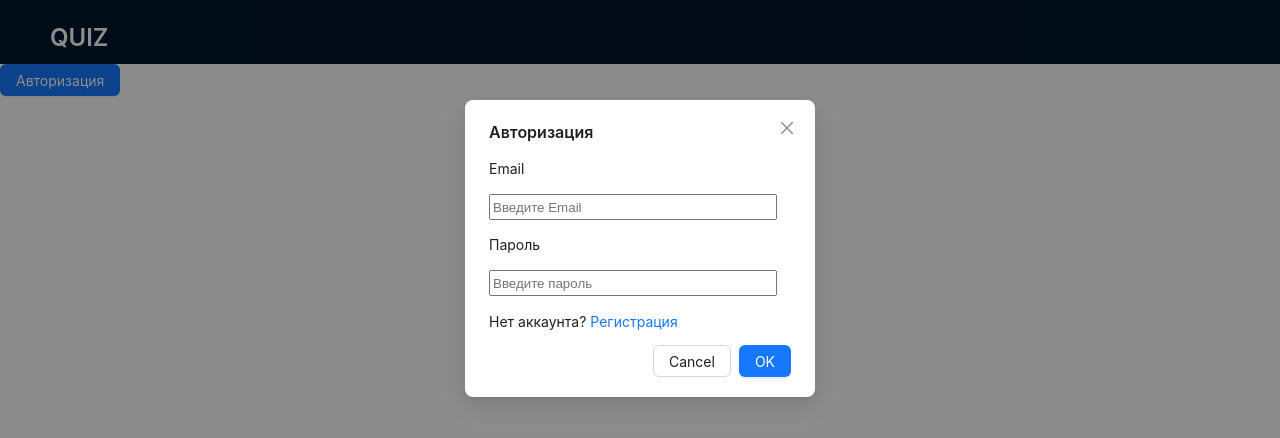
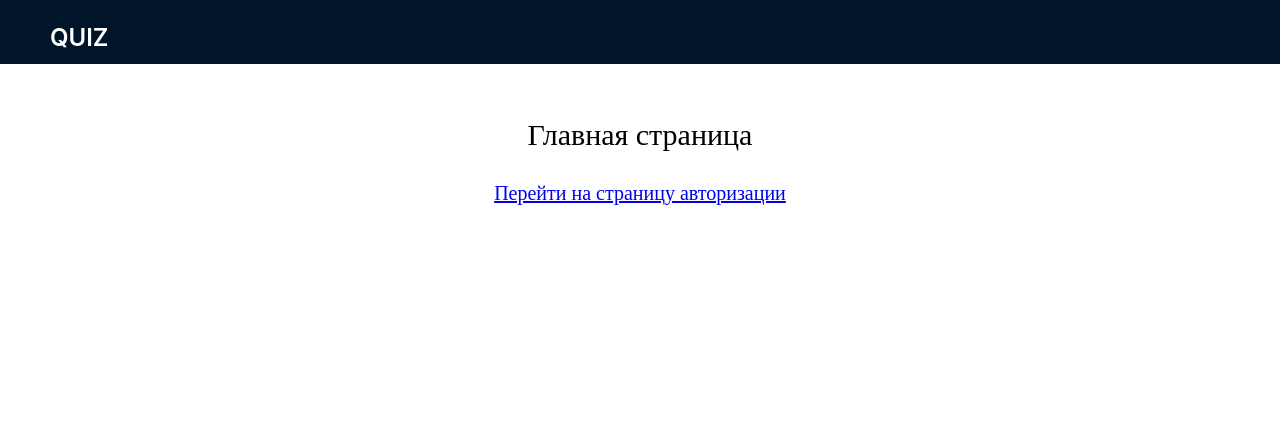
Before and after one commit to OlesyaSemiguk/quiz_sputnik, a React app: page / in a window 1280 px wide. Shown: the top 438 px of the page. Built offline with nearby package versions, Linux system fonts and the light colour scheme.

Commit message:
Add login/logout

```diff
--- a/package.json
+++ b/package.json
@@ -1,5 +1,5 @@
 {
-  "name": "cinema-quiz",
+  "name": "quiz",
   "version": "1.0.0",
   "description": "",
   "main": "index.js",
--- a/src/components/Header/HeaderComponents.tsx
+++ b/src/components/Header/HeaderComponents.tsx
@@ -1,13 +1,22 @@
 import React from 'react'
-import { Layout } from 'antd'
+import { Button, Layout } from 'antd'
 import { Typography } from 'antd'
-import { LOGIN_ROUTE } from 'utils/consts'
-
+import { LOGIN_ROUTE, START_ROUTE } from 'utils/consts'
+import { useAuth } from 'components/hooks/use-auth'
+import { useNavigate } from 'react-router-dom'
+import { useDispatch } from 'react-redux'
+import { RemoveUser } from 'reducers/authReducer'
 const { Title } = Typography
 
 const { Header } = Layout
 
 export const HeaderComponents = () => {
+  const { isAuth } = useAuth()
+  const dispatch = useDispatch()
+
+  const exitUser = () => {
+    dispatch(RemoveUser())
+  }
   return (
     <Header
       style={{
@@ -16,11 +25,19 @@ export const HeaderComponents = () => {
       }}
     >
       <div className="demo-logo" />
-      <a href={LOGIN_ROUTE}>
-        <Title style={{ color: 'white' }} level={3}>
-          QUIZ
-        </Title>
-      </a>
+      <Title style={{ color: 'white', cursor: 'default' }} level={3}>
+        QUIZ
+      </Title>
+      {isAuth && (
+        <Button
+          type="primary"
+          size="large"
+          style={{ display: 'flex', marginLeft: 'auto' }}
+          onClick={exitUser}
+        >
+          Выйти
+        </Button>
+      )}
     </Header>
   )
 }
--- a/src/components/routing/AppRouter.tsx
+++ b/src/components/routing/AppRouter.tsx
@@ -1,19 +1,34 @@
 import React from 'react'
 import { Routes, Route, Navigate } from 'react-router-dom'
 import { authRoutes, publicRoutes } from './routes'
+import { useAuth } from 'components/hooks/use-auth'
+import QuizPage from 'pages/QuizPage'
+import NotFoundPage from 'pages/NotFoundPage'
+import { AuthPage } from 'pages/AuthPage'
+import { PrivateRoute } from './PrivetRoute'
+import StartPage from 'pages/StartPage'
+import {
+  LOGIN_ROUTE,
+  QUIZ_ROUTE,
+  REGISTRATION_ROUTE,
+  START_ROUTE,
+} from 'utils/consts'
 const AppRouter = () => {
-  const isAuth = false
+  const { isAuth } = useAuth()
+  console.log(isAuth === true)
   return (
     <Routes>
-      {isAuth &&
-        authRoutes.map(({ path, Component }) => (
-          <Route key={path} path={path} element={<Component />} />
-        ))}
-
-      {!isAuth &&
-        publicRoutes.map(({ path, Component }) => (
-          <Route key={path} path={path} element={<Component />} />
-        ))}
+      <Route
+        key={REGISTRATION_ROUTE}
+        path={REGISTRATION_ROUTE}
+        element={<AuthPage />}
+      />
+      <Route key={LOGIN_ROUTE} path={LOGIN_ROUTE} element={<AuthPage />} />
+      <Route key={START_ROUTE} path={START_ROUTE} element={<StartPage />} />
+      <Route key={'*'} path={'*'} element={<NotFoundPage />} />
+      <Route element={<PrivateRoute />}>
+        <Route key={QUIZ_ROUTE} path={QUIZ_ROUTE} element={<QuizPage />} />
+      </Route>
     </Routes>
   )
 }
--- /dev/null
+++ b/src/components/routing/PrivetRoute.tsx
@@ -0,0 +1,19 @@
+import { useAuth } from 'components/hooks/use-auth'
+import { Navigate, Outlet, useLocation } from 'react-router-dom'
+
+export const PrivateRoute = () => {
+  const { isAuth } = useAuth()
+
+  const location = useLocation()
+  {
+    console.log('почему юююю', isAuth)
+  }
+
+  return isAuth === true ? (
+    <Outlet />
+  ) : (
+    // Если пользователь не авторизован, то перенаправляем его на маршрут /login с помощью компонента Navigate.
+    // Свойство replace указывает, что текущий маршрут будет заменен на новый, чтобы пользователь не мог вернуться обратно, используя кнопку "назад" в браузере.
+    <Navigate to="/login" state={{ from: location }} replace />
+  )
+}
--- a/src/components/routing/routes.ts
+++ b/src/components/routing/routes.ts
@@ -1,6 +1,6 @@
 import NotFoundPage from 'pages/NotFoundPage'
 import QuizPage from 'pages/QuizPage'
-import { StartPage } from 'pages/StartPage'
+import { AuthPage } from 'pages/AuthPage'
 import { LOGIN_ROUTE, QUIZ_ROUTE, REGISTRATION_ROUTE } from 'utils/consts'
 
 export const authRoutes = [
@@ -17,11 +17,11 @@ export const authRoutes = [
 export const publicRoutes = [
   {
     path: LOGIN_ROUTE,
-    Component: StartPage,
+    Component: AuthPage,
   },
   {
     path: REGISTRATION_ROUTE,
-    Component: StartPage,
+    Component: AuthPage,
   },
   {
     path: '*',
--- /dev/null
+++ b/src/pages/AuthPage.tsx
@@ -0,0 +1,120 @@
+import React, { useState } from 'react'
+import { Button, Modal } from 'antd'
+import { HeaderComponents } from 'components/Header/HeaderComponents'
+import { redirect, useLocation } from 'react-router-dom'
+import { LOGIN_ROUTE, QUIZ_ROUTE, REGISTRATION_ROUTE } from 'utils/consts'
+import './stylePage.scss'
+import { useDispatch } from 'react-redux'
+import {
+  getAuth,
+  createUserWithEmailAndPassword,
+  signInWithEmailAndPassword,
+  User,
+} from 'firebase/auth'
+import { SetUser } from 'reducers/authReducer'
+import { useNavigate } from 'react-router-dom'
+
+export const AuthPage = () => {
+  const dispatch = useDispatch()
+  const location = useLocation()
+  const isLogin = location.pathname === LOGIN_ROUTE
+  const [isModalOpen, setIsModalOpen] = useState(true)
+  const [email, setEmail] = useState('')
+  const [password, setPassword] = useState('')
+  const navigate = useNavigate()
+
+  const showModal = () => {
+    setIsModalOpen(true)
+  }
+  const handleOk = () => {
+    if (isLogin) {
+      loginUser(email, password)
+    } else {
+      createUser(email, password)
+    }
+    setIsModalOpen(false)
+  }
+  const handleCancel = () => {
+    setIsModalOpen(false)
+  }
+  const loginUser = (email: string, password: string) => {
+    const auth = getAuth()
+    signInWithEmailAndPassword(auth, email, password)
+      .then(({ user }) => {
+        getTokenSetUser(user)
+      })
+      .catch(() => alert('Invalid user'))
+  }
+
+  const createUser = async (email: string, password: string) => {
+    const auth = getAuth()
+
+    createUserWithEmailAndPassword(auth, email, password)
+      .then(({ user }) => {
+        getTokenSetUser(user)
+      })
+      .catch(console.error)
+  }
+
+  const getTokenSetUser = async (user: User) => {
+    const token = await user.getIdToken()
+    console.log('token', token)
+
+    dispatch(
+      SetUser({
+        email: user.email,
+        token: token,
+        id: user.uid,
+      }),
+    )
+    navigate('/quiz')
+    return token
+  }
+  return (
+    <>
+      <HeaderComponents />
+      <Button
+        type="primary"
+        onClick={showModal}
+        className="button_auth"
+        size="large"
+      >
+        Авторизация
+      </Button>
+      <Modal
+        title={isLogin ? 'Авторизация' : 'Регистрация'}
+        open={isModalOpen}
+        onOk={handleOk}
+        onCancel={handleCancel}
+        className="modal"
+        width={350}
+      >
+        <div>
+          <p>Email</p>
+          <input
+            type="text"
+            placeholder="Введите Email"
+            required
+            onChange={e => setEmail(e.target.value)}
+          />
+          <p>Пароль</p>
+          <input
+            type="password"
+            placeholder="Введите пароль"
+            required
+            onChange={e => setPassword(e.target.value)}
+          />
+          {isLogin ? (
+            <div className="anotherModal">
+              Нет аккаунта? <a href={REGISTRATION_ROUTE}>Регистрация</a>
+            </div>
+          ) : (
+            <div className="anotherModal">
+              Есть аккаунт? <a href={LOGIN_ROUTE}>Авторизация</a>
+            </div>
+          )}
+        </div>
+      </Modal>
+    </>
+  )
+}
--- a/src/pages/StartPage.tsx
+++ b/src/pages/StartPage.tsx
@@ -1,115 +1,29 @@
-import React, { useState } from 'react'
-import { Button, Modal } from 'antd'
 import { HeaderComponents } from 'components/Header/HeaderComponents'
-import { useLocation } from 'react-router-dom'
-import { LOGIN_ROUTE, REGISTRATION_ROUTE } from 'utils/consts'
-import './stylePage.scss'
-import { useDispatch } from 'react-redux'
-import {
-  getAuth,
-  createUserWithEmailAndPassword,
-  signInWithEmailAndPassword,
-  User,
-} from 'firebase/auth'
-import { SetUser } from 'reducers/authReducer'
+import React from 'react'
+import { LOGIN_ROUTE } from 'utils/consts'
 
-export const StartPage = () => {
-  const dispatch = useDispatch()
-  const location = useLocation()
-  const isLogin = location.pathname === LOGIN_ROUTE
-  const [isModalOpen, setIsModalOpen] = useState(true)
-  const [email, setEmail] = useState('')
-  const [password, setPassword] = useState('')
-
-  const showModal = () => {
-    setIsModalOpen(true)
-  }
-  const handleOk = () => {
-    if (isLogin) {
-      loginUser(email, password)
-    } else {
-      createUser(email, password)
-    }
-    setIsModalOpen(false)
-  }
-  const handleCancel = () => {
-    setIsModalOpen(false)
-  }
-  const loginUser = (email: string, password: string) => {
-    const auth = getAuth()
-    signInWithEmailAndPassword(auth, email, password)
-      .then(user => {
-        console.log(user)
-      })
-      .catch(console.error)
-  }
-
-  const createUser = async (email: string, password: string) => {
-    const auth = getAuth()
-
-    createUserWithEmailAndPassword(auth, email, password)
-      .then(({ user }) => {
-        getTokenSetUser(user)
-      })
-
-      .catch(console.error)
-  }
-
-  const getTokenSetUser = async (user: User) => {
-    const token = await user.getIdToken()
-    console.log('token', token)
-    dispatch(
-      SetUser({
-        email: user.email,
-        token: token,
-        id: user.uid,
-      }),
-    )
-    return token
-  }
+const StartPage = () => {
   return (
     <>
       <HeaderComponents />
-      <Button type="primary" onClick={showModal}>
-        Авторизация
-      </Button>
-      <Modal
-        title={isLogin ? 'Авторизация' : 'Регистрация'}
-        open={isModalOpen}
-        onOk={handleOk}
-        onCancel={handleCancel}
-        className="modal"
-        width={350}
+      <div
+        style={{
+          padding: 24,
+          textAlign: 'center',
+          fontSize: 20,
+        }}
       >
-        <div>
-          <p>Email</p>
-          <input
-            type="text"
-            placeholder="Введите Email"
-            required
-            onChange={e => setEmail(e.target.value)}
-          />
-          <p>Пароль</p>
-          <input
-            type="password"
-            placeholder="Введите пароль"
-            required
-            onChange={e => setPassword(e.target.value)}
-          />
-          {isLogin ? (
-            <div className="anotherModal">
-              Нет аккаунта? <a href={REGISTRATION_ROUTE}>Регистрация</a>
-            </div>
-          ) : (
-            <div className="anotherModal">
-              Есть аккаунт? <a href={LOGIN_ROUTE}>Авторизация</a>
-            </div>
-          )}
-        </div>
-      </Modal>
+        <p
+          style={{
+            fontSize: 30,
+          }}
+        >
+          Главная страница
+        </p>
+        <a href={LOGIN_ROUTE}>Перейти на страницу авторизации</a>
+      </div>
     </>
   )
 }
-function setUser(arg0: {}): any {
-  throw new Error('Function not implemented.')
-}
+
+export default StartPage
--- a/src/pages/stylePage.scss
+++ b/src/pages/stylePage.scss
@@ -5,3 +5,10 @@ input {
   width: 280px;
   height: 20px;
 }
+.button_auth {
+  display: flex;
+  font-weight: 600;
+  margin-left: auto;
+  margin-right: auto;
+  margin-top: 50px;
+}
--- a/src/reducers/authReducer.tsx
+++ b/src/reducers/authReducer.tsx
@@ -3,7 +3,7 @@ const REMOVE_USER = 'REMOVE_USER'
 
 export interface Auth {
   email: string
-  token: any
+  token: string
   id: string
 }
 
--- a/src/utils/consts.ts
+++ b/src/utils/consts.ts
@@ -1,3 +1,4 @@
-export const LOGIN_ROUTE = '/'
+export const LOGIN_ROUTE = '/login'
 export const QUIZ_ROUTE = '/quiz'
 export const REGISTRATION_ROUTE = '/registration'
+export const START_ROUTE = '/'
```
